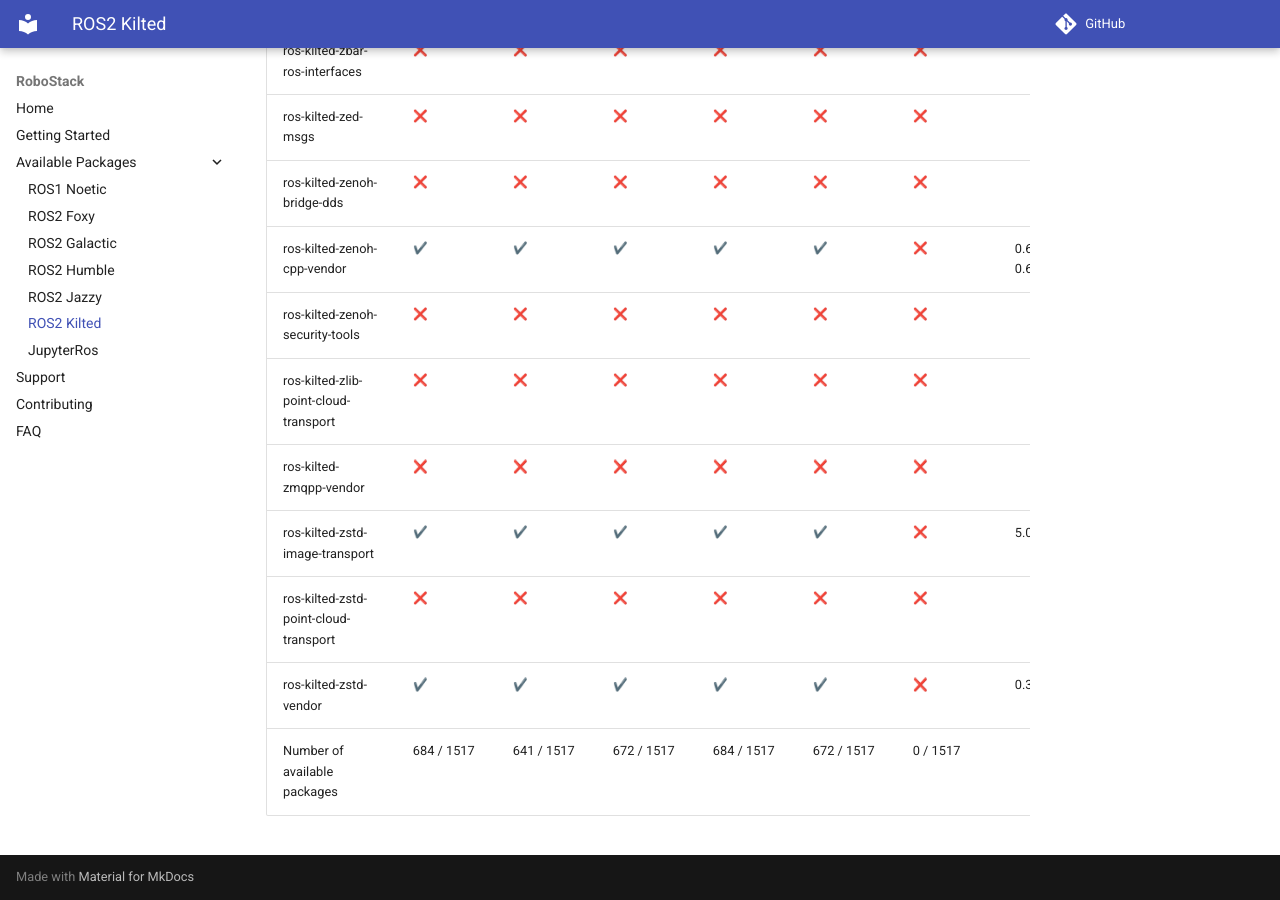
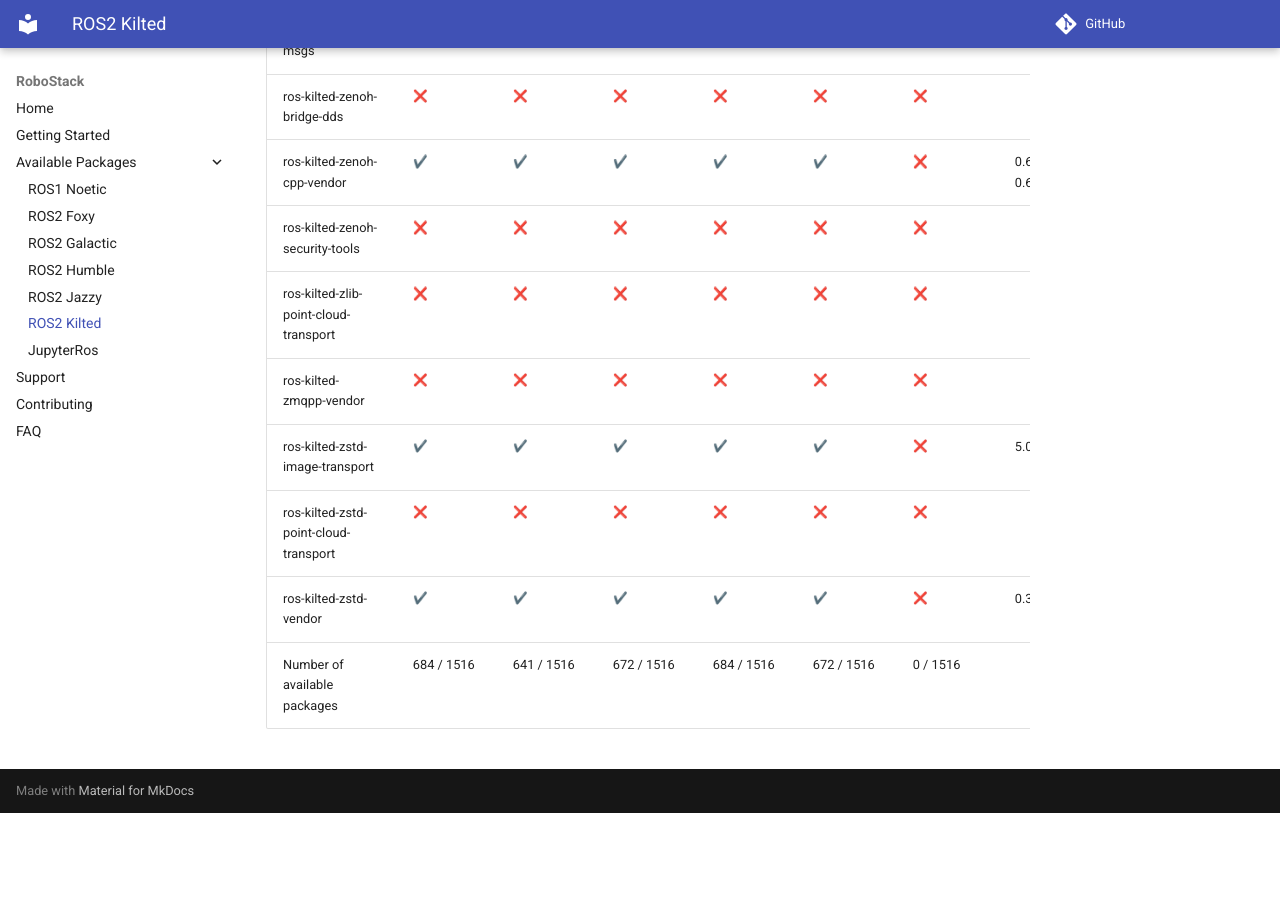
Before and after one commit to RoboStack/robostack.github.io, an MkDocs documentation site: the page built from docs/kilted.md, in a window 1280 px wide and 900 px high, scrolled down 110965 px. Built offline with MkDocs 1.6.1 and Material for MkDocs 9.7.7, drawn with Linux system fonts in a browser that asks for light colours; emoji names are drawn with the system emoji font; comment, search, counter and statistics services are not loaded; after the commit the page ends 111778 px from its top, so only the background shows below that; some of the changed text lies outside the part shown.

Commit message:
Update tables

```diff
--- a/docs/kilted.md
+++ b/docs/kilted.md
@@ -1517,4 +1516,4 @@
 | ros-kilted-zstd-image-transport | :heavy_check_mark: { data-sort='1' } | :heavy_check_mark: { data-sort='1' } | :heavy_check_mark: { data-sort='1' } | :heavy_check_mark: { data-sort='1' } | :heavy_check_mark: { data-sort='1' } | :x: { data-sort='0' } | 5.0.2, 5.1.0  |
 | ros-kilted-zstd-point-cloud-transport | :x: { data-sort='0' } | :x: { data-sort='0' } | :x: { data-sort='0' } | :x: { data-sort='0' } | :x: { data-sort='0' } | :x: { data-sort='0' } |   |
 | ros-kilted-zstd-vendor | :heavy_check_mark: { data-sort='1' } | :heavy_check_mark: { data-sort='1' } | :heavy_check_mark: { data-sort='1' } | :heavy_check_mark: { data-sort='1' } | :heavy_check_mark: { data-sort='1' } | :x: { data-sort='0' } | 0.32.0  |
-| Number of available packages |  684 / 1517 | 641 / 1517 | 672 / 1517 | 684 / 1517 | 672 / 1517 | 0 / 1517 |
+| Number of available packages |  684 / 1516 | 641 / 1516 | 672 / 1516 | 684 / 1516 | 672 / 1516 | 0 / 1516 |
```
Also changed, not shown: other parts of docs/kilted.md (+0 -1 lines), docs/humble.md (+1 -1 lines), docs/jazzy.md (+1 -1 lines).
